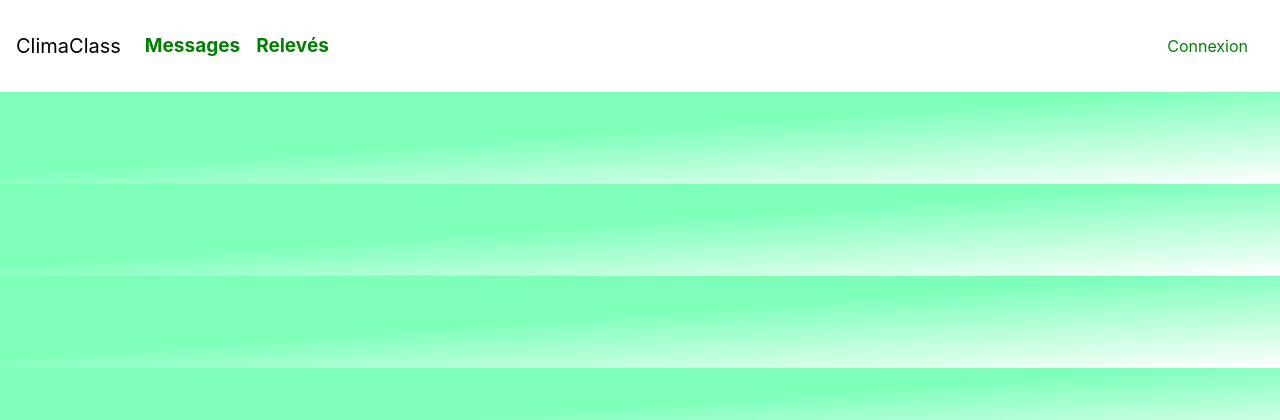
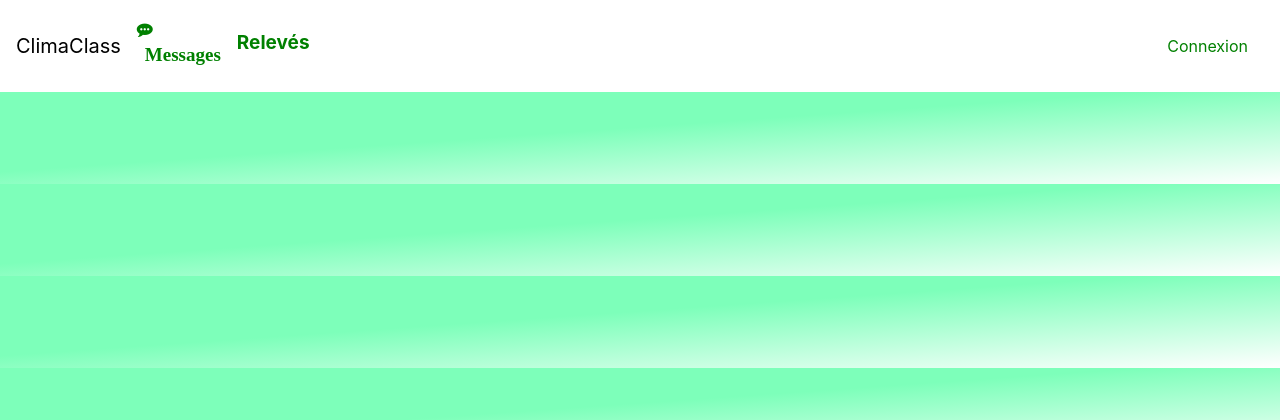
Before and after one commit to Si-gi/ClimaClass, a Symfony app: template templates/base.html.twig in a window 1280 px wide. Shown: the top 420 px of the page. Run offline with Twig, Linux system fonts and the light colour scheme; the template is opened without the code that fills it, so the values that code supplies are empty; some libraries are stand-ins or nearby versions.

Commit message:
gener btn

```diff
--- a/templates/base.html.twig
+++ b/templates/base.html.twig
@@ -100,7 +100,7 @@
             <div class="collapse navbar-collapse navnav" id="navbarColor01">
                 <ul class="navbar-nav mr-auto">
                 <li class="nav-item">
-                   <a class="nav-link" href="#">Messages</a>
+                   <i class="fa fa-commenting" aria-hidden="true"><a class="nav-link" href="#">Messages</a></i>
                 </li>
                 <li class="nav-item">
                     <a class="nav-link" href="{{ path('publication') }}">Relevés</a>
```
